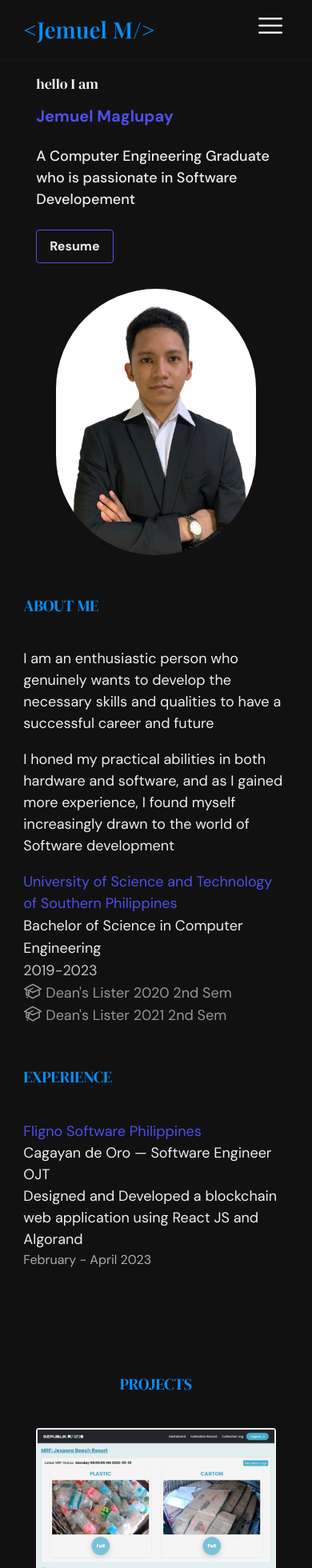
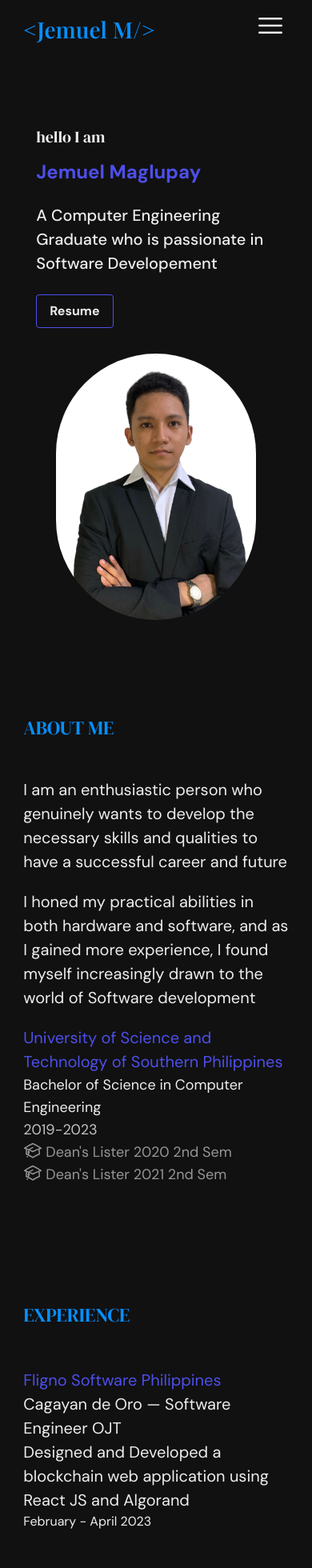
Before and after one commit to eerieVoice/Portfolio, a React (Vite) app: page / in a window 390 px wide. Shown: the top 1960 px of the page at 80% size. Built offline with nearby package versions, Linux system fonts and the light colour scheme.

Commit message:
Added Contact Page and animation

```diff
--- a/package.json
+++ b/package.json
@@ -10,12 +10,15 @@
     "preview": "vite preview"
   },
   "dependencies": {
+    "@emailjs/browser": "^3.11.0",
     "@heroicons/react": "^2.0.18",
+    "framer-motion": "^10.12.18",
     "react": "^18.2.0",
     "react-dom": "^18.2.0",
     "react-router-dom": "^6.14.1",
     "react-router-hash-link": "^2.4.3",
-    "react-scroll": "^1.8.9"
+    "react-scroll": "^1.8.9",
+    "react-toastify": "^9.1.3"
   },
   "devDependencies": {
     "@types/react": "^18.0.37",
--- a/src/App.tsx
+++ b/src/App.tsx
@@ -1,5 +1,5 @@
 import About from './components/About';
-// import Contact from './components/Contact';
+import Contact from './components/Contact';
 import Experience from './components/Experience';
 import Home from './components/Home';
 
@@ -12,7 +12,7 @@ function App() {
       <About />
       <Experience />
       <Projects />
-      {/* <Contact /> */}
+      <Contact />
     </>
   );
 }
--- a/src/components/About.tsx
+++ b/src/components/About.tsx
@@ -1,5 +1,6 @@
 import { AcademicCapIcon } from '@heroicons/react/24/outline';
 import React from 'react';
+import { motion } from 'framer-motion';
 AcademicCapIcon;
 const About: React.FC = () => {
   const aboutMe = {
@@ -19,7 +20,7 @@ const About: React.FC = () => {
     },
   };
   return (
-    <div className="bg-backg text-textnani " id="about">
+    <div className="bg-backg py-[3em] text-textnani " id="about">
       <div className="mx-auto my-0 w-[85%] max-w-[1200px]">
         <div className="flex max-w-[40ch] flex-col gap-[1em] text-md">
           <h1
@@ -28,16 +29,36 @@ const About: React.FC = () => {
           >
             {aboutMe.title}
           </h1>
-          <p>{aboutMe.about}</p>
-          <p>{aboutMe.description}</p>
+          <motion.p
+            initial={{ opacity: 0, y: -100 }}
+            whileInView={{ opacity: 1, y: 0 }}
+            transition={{ duration: 2 }}
+          >
+            {aboutMe.about}
+          </motion.p>
+          <motion.p
+            initial={{ opacity: 0, y: -100 }}
+            whileInView={{ opacity: 1, y: 0 }}
+            transition={{ duration: 2 }}
+          >
+            {aboutMe.description}
+          </motion.p>
           <div>
-            <p className="text-accentpo">{aboutMe.education.school}</p>
+            <motion.p
+              initial={{ opacity: 0, y: -100 }}
+              whileInView={{ opacity: 1, y: 0 }}
+              transition={{ duration: 2 }}
+              className="text-accentpo"
+            >
+              {aboutMe.education.school}
+            </motion.p>
             <p className="text-lg">{aboutMe.education.course}</p>
             <p className="text-lg opacity-80">{aboutMe.education.year}</p>
             <p className="flex gap-1 text-lg opacity-60">
               <AcademicCapIcon className="h-6 w-6" />
               {aboutMe.education.award.first}
             </p>
+
             <p className="flex gap-1 text-lg opacity-60">
               <AcademicCapIcon className="h-6 w-6" />
               {aboutMe.education.award.second}
--- a/src/components/Experience.tsx
+++ b/src/components/Experience.tsx
@@ -1,3 +1,5 @@
+import { motion } from 'framer-motion';
+
 function Experience() {
   interface expereince {
     company: string;
@@ -15,17 +17,45 @@ function Experience() {
   };
 
   return (
-    <div className="bg-backg text-textnani" id="experience">
+    <div className="bg-backg py-[3em] text-textnani" id="experience">
       <div className="mx-auto my-0 w-[85%] max-w-[1200px]">
         <div className="sm:flex">
           <div className="py-[3em]  text-textnani sm:w-[100%]">
             <h1 className="mb-[2em] font-header text-xl uppercase text-primarypo">
               Experience
             </h1>
-            <h2 className="text-md text-accentpo">{exp.company}</h2>
-            <p className="text-md"> {exp.location}</p>
-            <p className="max-w-[40ch] text-md">{exp.description}</p>
-            <p className="opacity-70">{exp.duration}</p>
+            <motion.h2
+              initial={{ opacity: 0, x: -100 }}
+              whileInView={{ opacity: 1, x: 0 }}
+              transition={{ duration: 2 }}
+              className="text-md text-accentpo"
+            >
+              {exp.company}
+            </motion.h2>
+            <motion.p
+              initial={{ opacity: 0, x: -100 }}
+              whileInView={{ opacity: 1, x: 0 }}
+              transition={{ duration: 2 }}
+              className="text-md"
+            >
+              {exp.location}
+            </motion.p>
+            <motion.p
+              initial={{ opacity: 0, x: -100 }}
+              whileInView={{ opacity: 1, x: 0 }}
+              transition={{ duration: 2 }}
+              className="max-w-[40ch] text-md"
+            >
+              {exp.description}
+            </motion.p>
+            <motion.p
+              initial={{ opacity: 0, x: -100 }}
+              whileInView={{ opacity: 1, x: 0 }}
+              transition={{ duration: 2 }}
+              className="opacity-70"
+            >
+              {exp.duration}
+            </motion.p>
           </div>
         </div>
       </div>
--- a/src/components/Home.tsx
+++ b/src/components/Home.tsx
@@ -1,6 +1,7 @@
 import Navbar from './Navbar';
 import profile from '../assets/FormalPortrait.jpg';
 import ResumeBtn from './ResumeBtn';
+import { motion } from 'framer-motion';
 function Home() {
   const description = {
     intro: `hello I am`,
@@ -10,29 +11,52 @@ function Home() {
   };
 
   return (
-    <div className="bg-backg text-textnani">
+    <div
+      className="flex min-h-screen flex-col bg-backg text-textnani"
+      id="home"
+    >
       <Navbar />
-      <div className="mx-auto my-0 w-[85%] max-w-[1200px] pb-[3em] sm:pb-[5em] sm:pt-[4em]">
+      <div className="m-auto w-[85%] max-w-[1200px]">
         <div className="sm:flex">
           <div className="mx-0 my-auto flex flex-col justify-center gap-[1em] p-[1em] sm:w-[50%]">
-            <p className="font-header text-md font-medium leading-[1.25em]">
+            <motion.p
+              animate={{ y: 0 }}
+              initial={{ y: -1000 }}
+              transition={{ type: 'tween', duration: 0.5, delay: 0 }}
+              className="font-header text-md font-medium leading-[1.25em]"
+            >
               {description.intro}
-            </p>
-            <h1 className="text-xl font-semibold leading-[1.25em] text-accentpo">
+            </motion.p>
+            <motion.h1
+              animate={{ y: 0, scale: 1 }}
+              initial={{ y: -1000, scale: 0 }}
+              transition={{ type: 'spring', duration: 1.5, delay: 1 }}
+              className="text-xl font-semibold leading-[1.25em] text-accentpo"
+            >
               {description.name}
-            </h1>
-            <p className="my-2 text-md font-medium leading-[1.5em] ">
+            </motion.h1>
+            <motion.p
+              animate={{ x: 0, scale: 1 }}
+              initial={{ x: -1000, scale: 0 }}
+              transition={{ type: 'spring', duration: 1.5, delay: 2 }}
+              className="my-2 text-md font-medium leading-[1.5em] "
+            >
               {description.secondary}
-            </p>
+            </motion.p>
             <ResumeBtn />
           </div>
-          <div className="mx-auto my-0 mt-[1em] w-[80%] max-w-[250px]  sm:mt-0  sm:w-[50%] sm:max-w-[350px]">
+          <motion.div
+            animate={{ scale: 1 }}
+            initial={{ scale: 0 }}
+            transition={{ type: 'spring', duration: 1 }}
+            className="mx-auto my-0 mt-[1em] w-[80%] max-w-[250px]  sm:mt-0  sm:w-[50%] sm:max-w-[350px]"
+          >
             <img
               src={profile}
               alt="Format Image of Me"
               className="rounded-full"
             />
-          </div>
+          </motion.div>
         </div>
       </div>
     </div>
--- a/src/components/Navbar.tsx
+++ b/src/components/Navbar.tsx
@@ -4,18 +4,38 @@ import { Link as HashLink } from 'react-scroll';
 
 function Navbar() {
   const [open, setOpen] = useState(false);
+  const [fix, setFix] = useState<boolean>(false);
+
+  const setFixed = (): void => {
+    if (window.scrollY >= 75) {
+      setFix(true);
+    } else {
+      setFix(false);
+    }
+  };
+  window.addEventListener('scroll', setFixed);
   const nameLogo = '<Jemuel M/>';
   const Links = [
     { name: 'About', link: 'about' },
     { name: 'Experience', link: 'experience' },
     { name: 'Projects', link: 'projects' },
-    // { name: 'Contact Me', link: './Contact' },
+    { name: 'Contact Me', link: 'contact' },
   ];
   return (
-    <div className="border-b-4 border-[#141414] bg-backg">
-      <nav className="mx-auto my-0 w-[85%] max-w-[1200px] items-center justify-between py-[1em] sm:flex sm:items-center">
+    <div
+      className={`bg-backg  ${
+        fix
+          ? 'fixed left-[50%] z-20 w-screen translate-x-[-50%] bg-opacity-80 ease-linear'
+          : 'static'
+      }`}
+    >
+      <nav
+        className={`mx-auto my-0 w-[85%] max-w-[1200px] items-center justify-between py-[1em] sm:flex sm:items-center`}
+      >
         <h1 className="cursor-pointer whitespace-nowrap font-logo text-[1.75rem] font-semibold text-primarypo">
-          <a href="/">{nameLogo}</a>
+          <HashLink to="home" smooth={true} duration={500}>
+            {nameLogo}
+          </HashLink>
         </h1>
         <div
           onClick={() => setOpen(!open)}
@@ -33,13 +53,14 @@ function Navbar() {
           {Links.map((link) => (
             <li
               key={link.name}
-              className="mt-[1em] whitespace-nowrap uppercase duration-200 hover:scale-105 hover:cursor-pointer hover:text-white active:text-primarypo sm:mt-0 sm:underline-offset-8 sm:hover:underline"
+              className="mt-[1em] whitespace-nowrap uppercase duration-200 hover:scale-105 hover:cursor-pointer hover:text-white  sm:mt-0 sm:underline-offset-8 sm:hover:underline"
             >
               <HashLink
                 spy={true}
                 to={link.link}
                 smooth={true}
                 duration={500}
+                offset={-50}
                 onClick={() => setOpen(!open)}
               >
                 {link.name}
--- a/src/components/Projects.tsx
+++ b/src/components/Projects.tsx
@@ -24,7 +24,7 @@ function Projects() {
 
   return (
     <div className="bg-backg text-textnani" id="projects">
-      <div className="mx-auto my-0 w-[85%] max-w-[1200px] py-[5em]">
+      <div className="mx-auto my-0 w-[85%] max-w-[1200px] py-[3em]">
         <h1 className="mb-[2em] text-center font-header text-xl uppercase text-primarypo">
           Projects
         </h1>
--- a/src/components/ResumeBtn.tsx
+++ b/src/components/ResumeBtn.tsx
@@ -3,7 +3,10 @@ import resume from '../assets/Resume.pdf';
 const ResumeBtn: React.FC = () => {
   return (
     <a href={resume} download="Resume" target="_blank">
-      <button className="w-fit rounded border border-accentpo bg-transparent px-4 py-2 font-semibold text-textnani duration-200 hover:scale-105 hover:border-transparent hover:bg-accentpo">
+      <button
+        className="w-fit rounded border border-accentpo bg-transparent px-4 py-2 font-semibold text-textnani duration-200 hover:scale-105
+      hover:border-transparent hover:bg-accentpo"
+      >
         Resume
       </button>
     </a>
--- a/tailwind.config.js
+++ b/tailwind.config.js
@@ -19,8 +19,8 @@ export default {
         logo: ['Playfair Display', 'serif'],
       },
       fontSize: {
-        xl: 'clamp(1.25rem, 3.5vw, 2rem)',
-        md: 'clamp(1.125rem, 2.5vw, 1.5rem)',
+        xl: 'clamp(1.5rem, 3.5vw, 2rem)',
+        md: 'clamp(1.25rem, 2.5vw, 1.5rem)',
       },
     },
   },
```
Also changed, not shown: src/components/Contact.tsx (+91 -1 lines), src/components/ProjectsList.tsx (+9 -4 lines), 1 other file (tests, documents, lock files or other folders).
